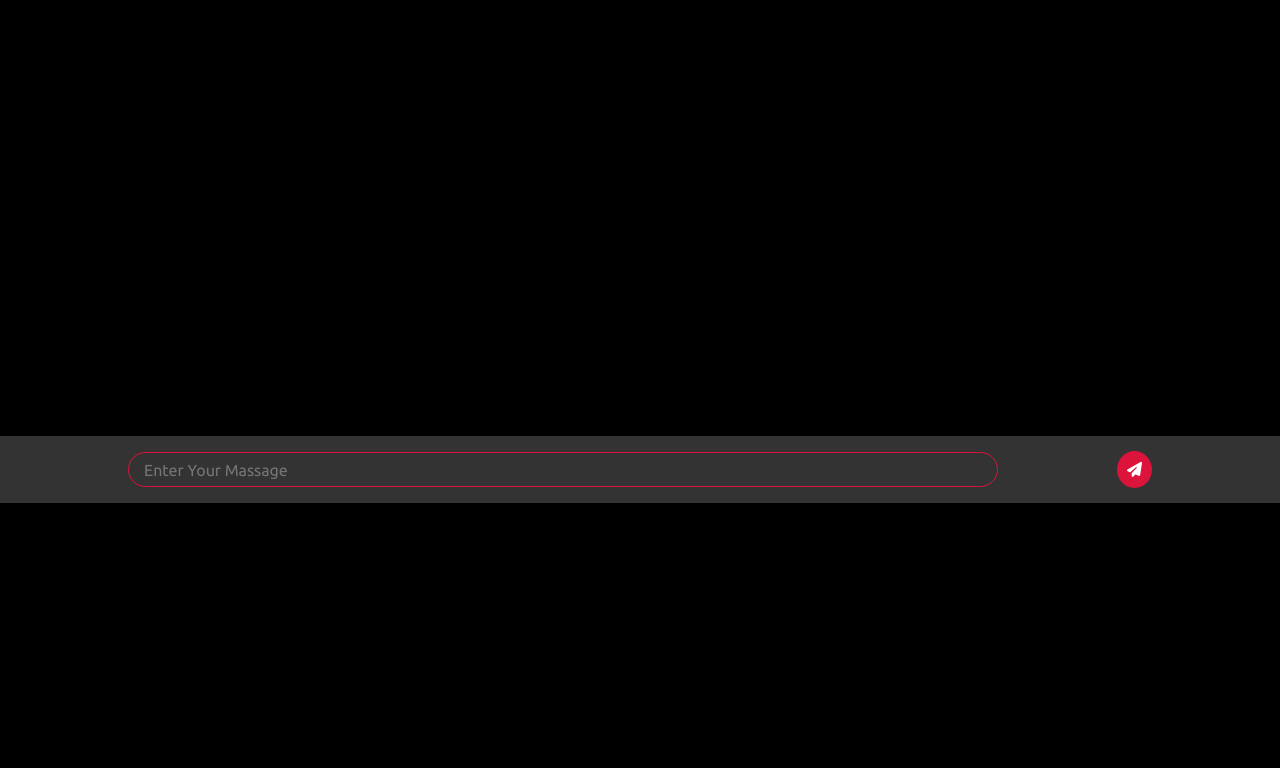
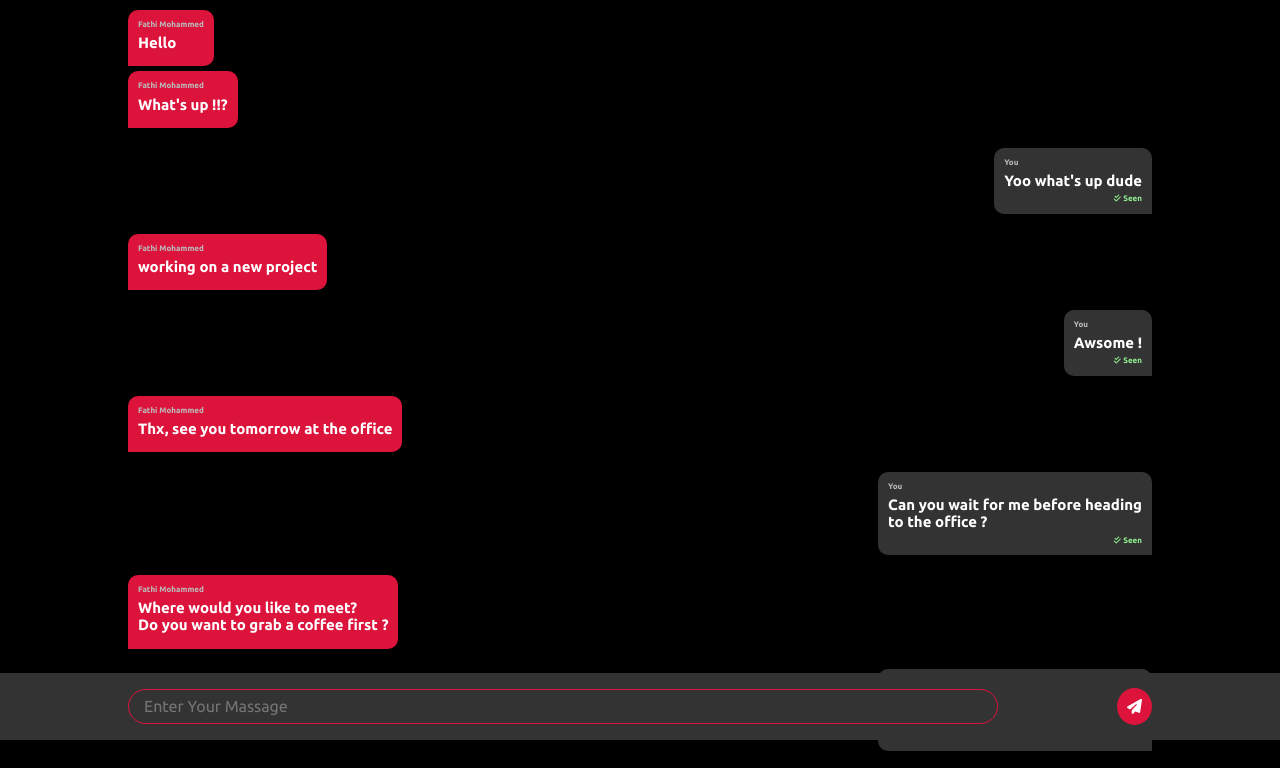
Before and after one commit to Fathi229/Chat, a plain HTML site: page logedin.html in a window 1280 px wide. Shown: the part 60-828 px from the top of the page. Before the commit the page ends 800 px from the top, so only its background shows below. Drawn offline with Linux system fonts and the light colour scheme.

Commit message:
Add files via upload

```diff
--- a/css/LogedIn.css
+++ b/css/LogedIn.css
@@ -22,6 +22,8 @@ body {
     border-radius: 0 0 40px 40px;
     padding-top: 15px;
     padding-bottom: 15px;
+    position: fixed;
+    width: 100%;
 }
 
 .header .container {
@@ -35,13 +37,77 @@ body {
     color: white;
 }
 
+.content .container  {
+    display: flex;
+    flex-direction: column;
+    justify-content: center;
+    overflow: scroll;
 
+}
+
+.content .container .msg {
+    color: #fff;
+    background-color: crimson;
+    width: fit-content;
+    padding: 10px 10px;
+    margin-top: 20px;
+    border-radius: 10px 10px 10px 0;
+    overflow: visible;
+}
+
+.content .container .msg p:nth-of-type(1) {
+    font-size: 8px;
+    font-weight: bold;
+    color: #bbb;
+    margin-bottom: 5px;
+}
+
+.content .container .msg p:nth-of-type(2) {
+    font-size: 15px;
+    font-weight: bold;
+    margin-bottom: 5px;
+}
+
+.content .container .msg p:nth-of-type(3) {
+    font-size: 8px;
+    font-weight: bold;
+    color: lightgreen;
+    text-align: right;
+}
+
+
+
+.content .container .msg:nth-of-type(1) {
+margin-top: 70px;
+}
+
+.content .container .msg:nth-of-type(2) {
+    margin-top: 5px;
+    border-radius: 10px 10px 10px 0;
+}
+
+.content .container .msg:nth-of-type(3),
+.content .container .msg:nth-of-type(5),
+.content .container .msg:nth-of-type(7),
+.content .container .msg:nth-of-type(9),
+.content .container .msg:nth-of-type(11) {
+    align-self: flex-end;
+    border-radius: 10px 10px 0 10px;
+    background-color: #333;
+}
+
+.content .container .msg:last-of-type {
+    margin-bottom: 80px;
+}
+.content .container .msg:last-of-type p:last-of-type {
+    color: #bbb;
+}
 .msgInput {
     padding-top: 15px;
     padding-bottom: 15px;
     background-color: #333;
     position: fixed;
-    top: 62%;
+    bottom: 0;
     width: 100%;
     z-index: 9999;
 
--- a/logedin.html
+++ b/logedin.html
@@ -18,9 +18,57 @@
         </div>
     </div>
 
-    <div class="container">
-        <div class="content">
-            <h1></h1>
+    <div class="content">
+        <div class="container">
+            <div class="msg">
+                <p class="sender">Fathi Mohammed</p>
+                <p>Hello</p>
+            </div>
+            <div class="msg">
+                <p class="sender">Fathi Mohammed</p>
+                <p>What's up !!?</p>
+            </div>
+            <div class="msg">
+                <p class="sender">You</p>
+                <p>Yoo what's up dude</p>
+                <p><i class="fa-solid fa-check-double"></i> Seen</p>
+            </div>
+            <div class="msg">
+                <p class="sender">Fathi Mohammed</p>
+                <p>working on a new project</p>
+            </div>
+            <div class="msg">
+                <p class="sender">You</p>
+                <p>Awsome !</p>
+                <p><i class="fa-solid fa-check-double"></i> Seen</p>
+            </div>
+            <div class="msg">
+                <p class="sender">Fathi Mohammed</p>
+                <p>Thx, see you tomorrow at the office</p>
+            </div>
+            <div class="msg">
+                <p class="sender">You</p>
+                <p>Can you wait for me before heading <br>to the office ?</p>
+                <p><i class="fa-solid fa-check-double"></i> Seen</p>
+            </div>
+            <div class="msg">
+                <p class="sender">Fathi Mohammed</p>
+                <p>Where would you like to meet? <br> Do you want to grab a coffee first ? </p>
+            </div>
+            <div class="msg">
+                <p class="sender">You</p>
+                <p>I'm at the new coffeeshop we found <br>last week </p>
+                <p><i class="fa-solid fa-check-double"></i> Seen</p>
+            </div>
+            <div class="msg">
+                <p class="sender">Fathi Mohammed</p>
+                <p>Ok i'll come to you</p>
+            </div>
+            <div class="msg">
+                <p class="sender">You</p>
+                <p>I'll wait you</p>
+                <p>Delivered</p>
+            </div>
         </div>
     </div>
 
```
